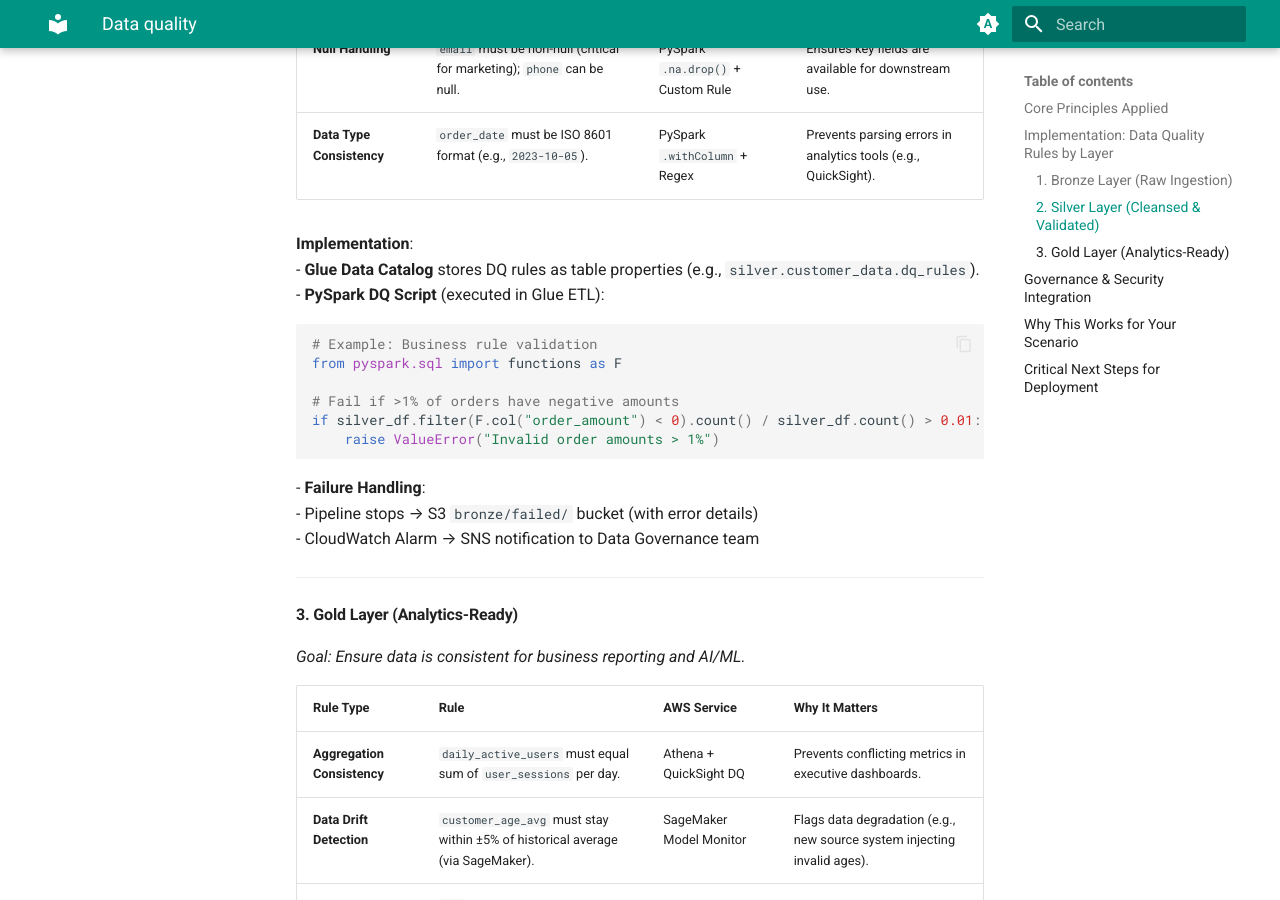
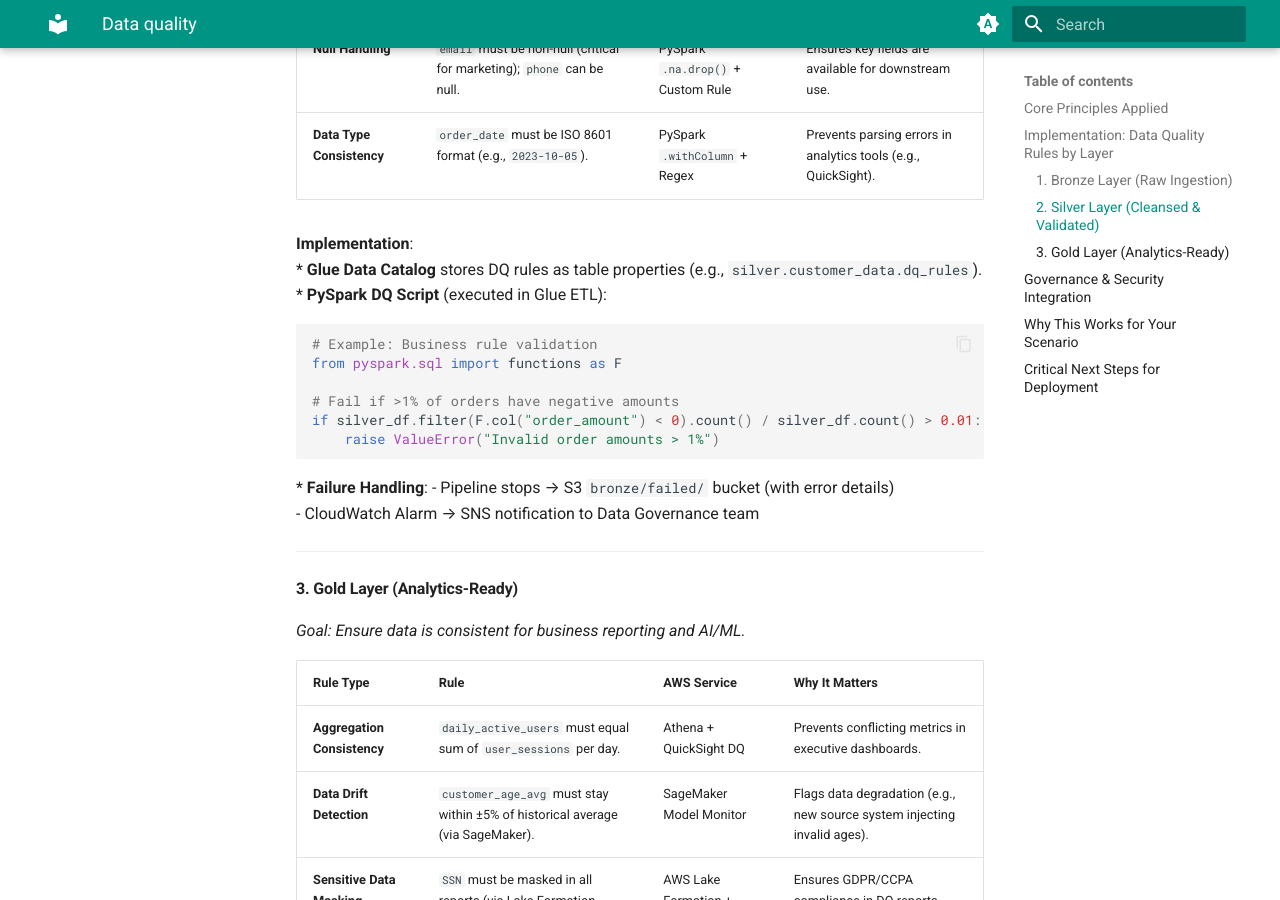
Before and after one commit to hafizur-rahman/hafizur-rahman.github.io, an MkDocs documentation site: the page built from docs/posts/data-pipeline/data-quality.md, in a window 1280 px wide and 900 px high, scrolled down 1998 px. Built offline with MkDocs 1.6.1 and Material for MkDocs 9.7.7, drawn with Linux system fonts in a browser that asks for light colours.

````diff
--- a/docs/posts/data-pipeline/data-quality.md
+++ b/docs/posts/data-pipeline/data-quality.md
@@ -55,8 +55,8 @@ Below is a **production-ready implementation plan** for Data Quality (DQ) rules
 | **Data Type Consistency** | `order_date` must be ISO 8601 format (e.g., `2023-10-05`).               | PySpark `.withColumn` + Regex | Prevents parsing errors in analytics tools (e.g., QuickSight).                    |
 
 **Implementation**:
-- **Glue Data Catalog** stores DQ rules as table properties (e.g., `silver.customer_data.dq_rules`).
-- **PySpark DQ Script** (executed in Glue ETL):
+* **Glue Data Catalog** stores DQ rules as table properties (e.g., `silver.customer_data.dq_rules`).
+* **PySpark DQ Script** (executed in Glue ETL):
   ```python
   # Example: Business rule validation
   from pyspark.sql import functions as F
@@ -65,9 +65,9 @@ Below is a **production-ready implementation plan** for Data Quality (DQ) rules
   if silver_df.filter(F.col("order_amount") < 0).count() / silver_df.count() > 0.01:
       raise ValueError("Invalid order amounts > 1%")
   ```
-- **Failure Handling**:
-    - Pipeline stops → S3 `bronze/failed/` bucket (with error details)
-    - CloudWatch Alarm → SNS notification to Data Governance team
+* **Failure Handling**:
+  - Pipeline stops → S3 `bronze/failed/` bucket (with error details)
+  - CloudWatch Alarm → SNS notification to Data Governance team
 
 ---
 
````
